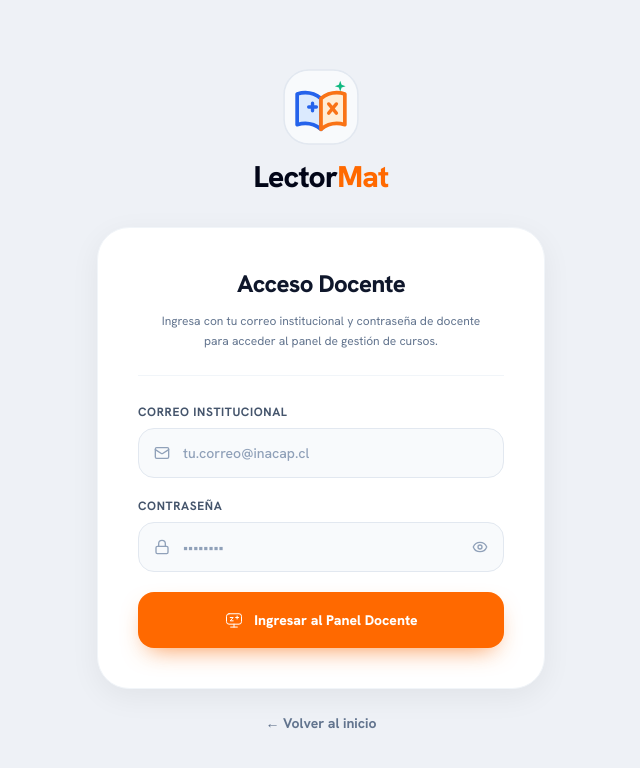
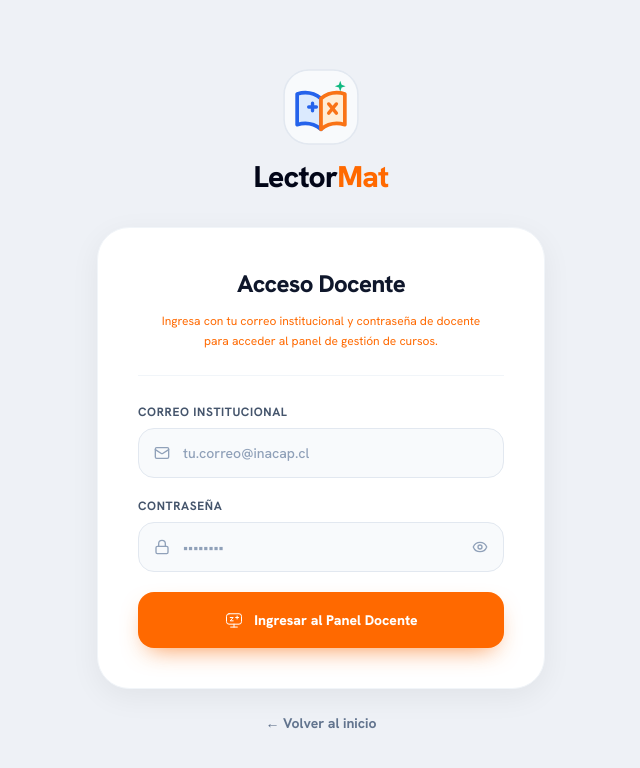
Before and after one commit to totobaldev/LectorMat-Project, a React (Vite) app in the folder frontend/: page /teacher/login in a window 1280 px wide. Shown: the top 768 px of the page, without its empty margins (319-959 px from the left). Built offline with nearby package versions, Linux system fonts and the light colour scheme; no server answers.

Commit message:
change: placeholder y titulo de logueo inverso:p2

```diff
--- a/frontend/src/pages/shared/RoleSelection.tsx
+++ b/frontend/src/pages/shared/RoleSelection.tsx
@@ -111,7 +111,7 @@ const RoleSelection: React.FC = () => {
               Acceso Estudiante
             </h2>
             <p className="text-xs text-slate-500 leading-relaxed max-w-xs">
-              Ingresa tu correo institucional o RUT de estudiante para iniciar tu sesión de aprendizaje.
+              <span className="text-orange-500 text-l">Ingresa con tu  RUT o correo institucional de estudiante para iniciar tu sesión de aprendizaje.</span>
             </p>
           </div>
 
--- a/frontend/src/pages/shared/TeacherLoginPage.tsx
+++ b/frontend/src/pages/shared/TeacherLoginPage.tsx
@@ -95,7 +95,7 @@ const TeacherLoginPage: React.FC = () => {
               Acceso Docente
             </h2>
             <p className="text-xs text-slate-500 leading-relaxed max-w-xs">
-              Ingresa con tu correo institucional y contraseña de docente para acceder al panel de gestión de cursos.
+              <span className="text-orange-500 text-l">Ingresa con tu correo institucional y contraseña de docente para acceder al panel de gestión de cursos.</span>
             </p>
           </div>
 
```
